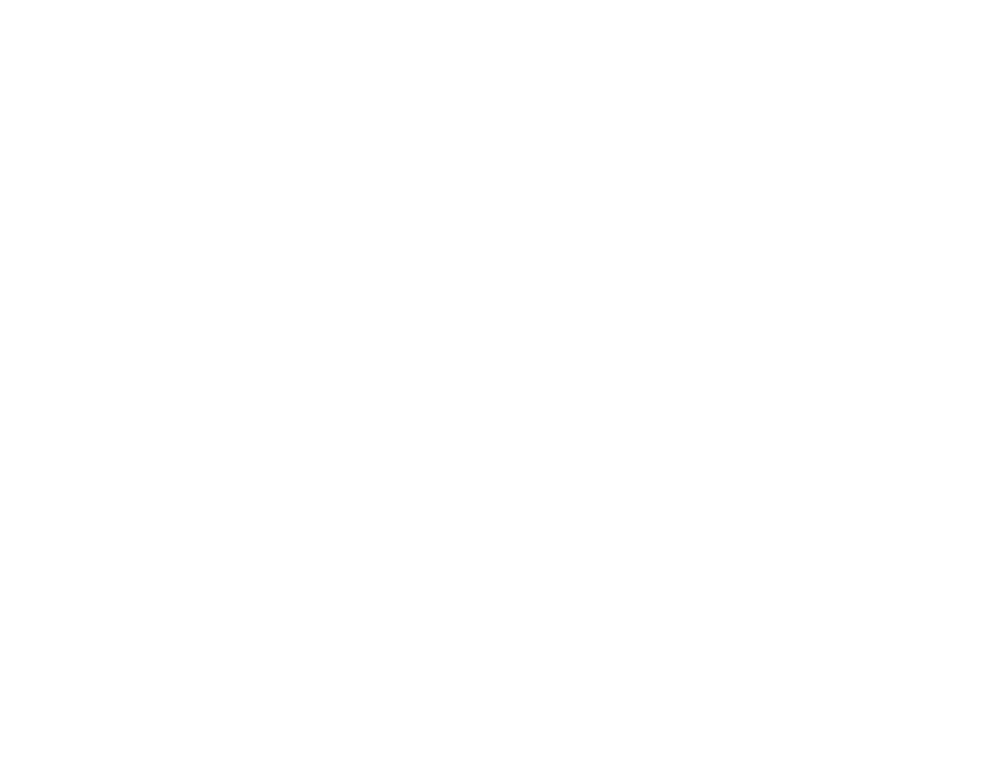
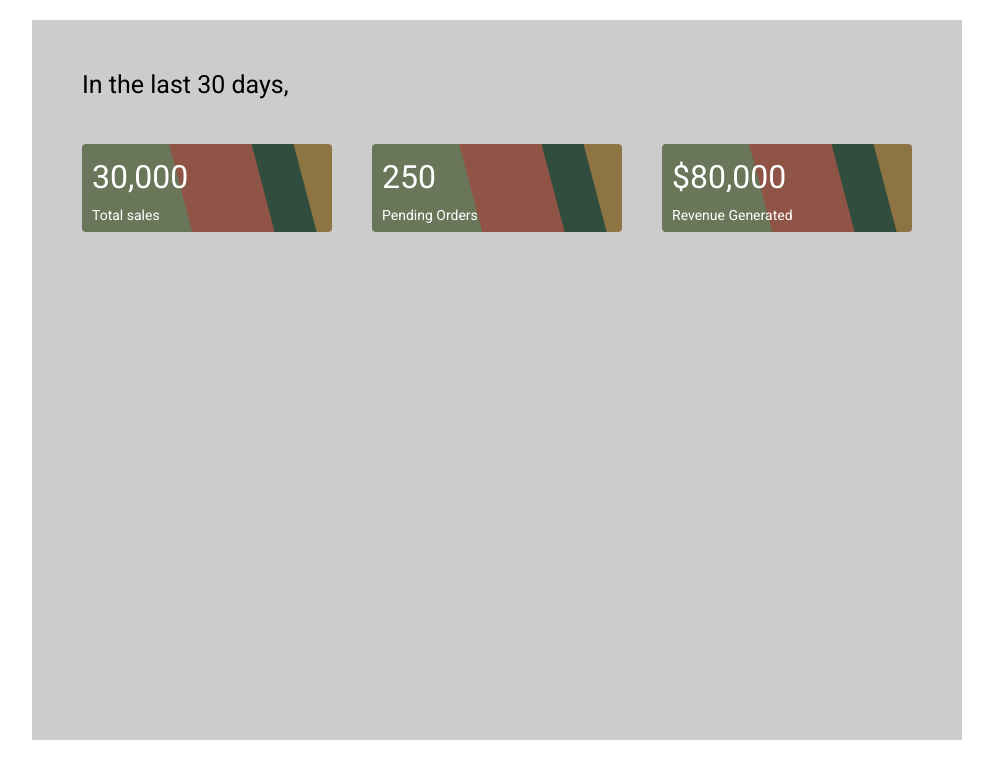
Before and after one commit to Yassinos-coder/recrutNow, a React (Create React App) app in the folder frontend/: page /AdminPanel in a window 1280 px wide. Shown: the top 778 px of the page, without its empty margins (143-1136 px from the left). Built offline with nearby package versions, Linux system fonts and the light colour scheme.

Commit message:
Done Bunch Of Stuff

```diff
--- a/frontend/src/Components/Admin/Admin.css
+++ b/frontend/src/Components/Admin/Admin.css
@@ -0,0 +1,72 @@
+.admin {
+  background-color: white;
+  width: 100%;
+  height: 100vh;
+  margin-top: -25px;
+}
+
+.adminDash {
+  background-color: rgba(128, 128, 128, 0.4);
+  position: relative;
+  margin: auto;
+  max-width: 930px;
+  height: 90vh;
+  top: 20px;
+}
+
+.title {
+  position: relative;
+  top: 50px;
+  left: 50px;
+  width: 250px;
+  font-size: 25px;
+}
+
+.data {
+  position: relative;
+  left: 50px;
+  top: 70px;
+  display: flex;
+  gap: 40px;
+}
+
+img {
+  position: relative;
+  width: 250px;
+}
+
+.image-container {
+  position: relative;
+  display: inline-block;
+}
+
+.image-container::after {
+  content: "";
+  position: absolute;
+  top: 0;
+  left: 0;
+  width: 250px;
+  height: 88px;
+  background: #212121;
+  opacity: 0.5;
+  border-radius: 4px;
+}
+
+.imgInfo {
+    position: relative;
+    top: -110px;
+    left: 10px;
+}
+
+.numbers {
+    font-size: 2rem;
+    color: white;
+    font-weight: 500;
+}
+
+.Datatype {
+    position: absolute;
+    top: 35px;
+    color: white;
+    font-size: 14px;
+}
--- a/frontend/src/Components/Admin/Admin.jsx
+++ b/frontend/src/Components/Admin/Admin.jsx
@@ -1,8 +1,46 @@
 import "./Admin.css";
 import React from "react";
+import rectangle from "../../assets/imgs/rectangle.png";
 
 const Admin = () => {
-  return <div></div>;
+  return (
+    <>
+      <div className="admin">
+        <div className="adminDash">
+          <p className="title">In the last 30 days, </p>
+          <div className="data">
+            <div className="rectData">
+              <div className="image-container">
+                <img src={rectangle} alt="" srcset="" />
+              </div>{" "}
+              <div className="imgInfo">
+                <p className="numbers">30,000</p>
+                <p className="Datatype">Total sales</p>
+              </div>
+            </div>
+            <div className="rectData">
+              <div className="image-container">
+                <img src={rectangle} alt="" srcset="" />
+              </div>
+              <div className="imgInfo">
+                <p className="numbers">250</p>
+                <p className="Datatype">Pending Orders</p>
+              </div>
+            </div>
+            <div className="rectData">
+              <div className="image-container">
+                <img src={rectangle} alt="" srcset="" />
+              </div>{" "}
+              <div className="imgInfo">
+                <p className="numbers">$80,000</p>
+                <p className="Datatype">Revenue Generated</p>
+              </div>
+            </div>
+          </div>
+        </div>
+      </div>
+    </>
+  );
 };
 
 export default Admin;
```
Also changed, not shown: frontend/src/assets/imgs/rectangle.png (added), frontend/src/assets/rectangle.png (deleted).
